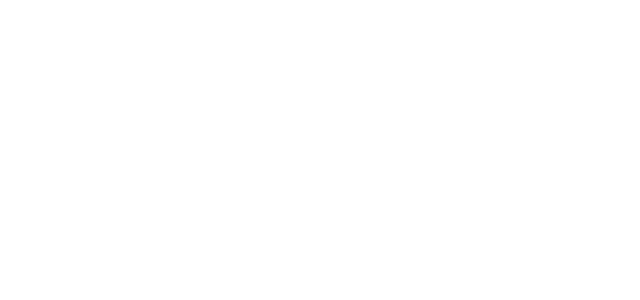
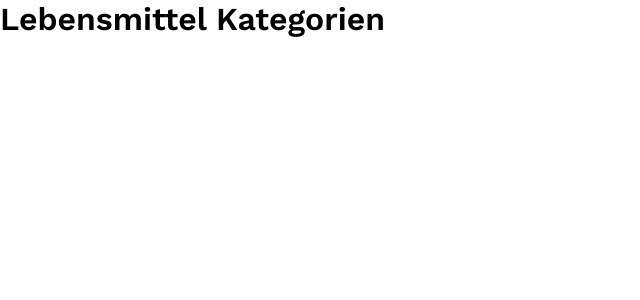
Before and after one commit to LucPJ/Brotbox-Projekt, a React (Vite) app: page / in a window 1280 px wide. Shown: the top 300 px of the page, without its empty margins (0-640 px from the left). Built offline with nearby package versions, Linux system fonts and the light colour scheme.

Commit message:
add env-datei

```diff
--- a/package.json
+++ b/package.json
@@ -9,6 +9,7 @@
     "preview": "vite preview"
   },
   "dependencies": {
+    "contentful": "^9.2.14",
     "react": "^18.2.0",
     "react-dom": "^18.2.0"
   },
--- a/src/App.jsx
+++ b/src/App.jsx
@@ -1,10 +1,12 @@
-import './App.css'
+import './App.css';
+import Lebensmittel from './components/Lebensmittel/Kategorien'
+
 
 function App() {
 
   return (
     <div className="App">
-
+      <Lebensmittel />
     </div>
   )
 }
--- /dev/null
+++ b/src/components/Lebensmittel/Kategorien.jsx
@@ -0,0 +1,9 @@
+import React from 'react';
+
+export default function Kategorien(){
+    return(
+        <div>
+            <h1>Lebensmittel Kategorien</h1>
+        </div>
+    )
+}
--- /dev/null
+++ b/src/components/client.jsx
@@ -0,0 +1,6 @@
+import * as contentful from 'contentful';
+
+export const client = contentful.createClient({
+    space: process.env.REACT_APP_CONTENTFUL_SPACE,
+    accessToken: process.env.REACT_APP_CONTENTFUL_ACCESS_TOKEN
+});
```
Also changed, not shown: 2 other files (tests, documents, lock files or other folders).
